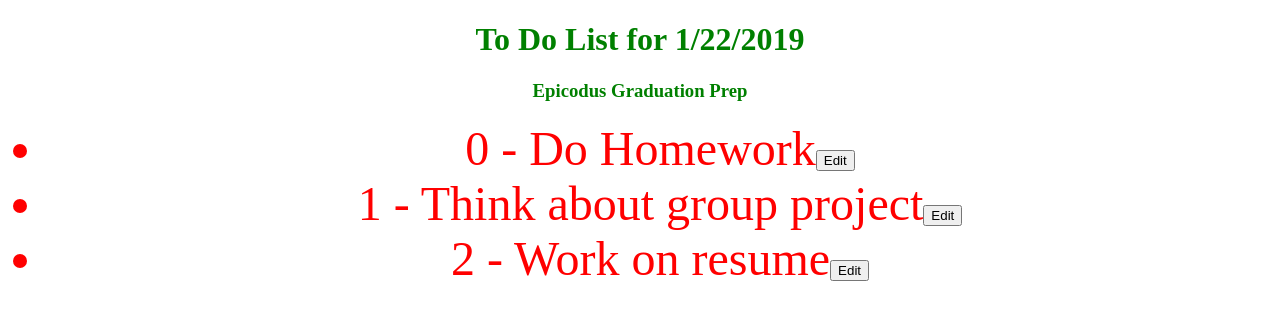
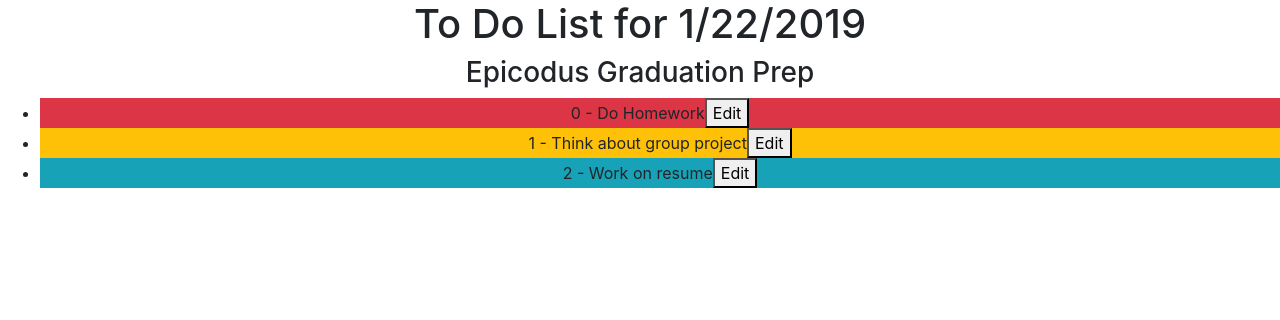
Before and after one commit to paigewilliams/to-do-angular, an Angular app: page / in a window 1280 px wide. Shown: the top 320 px of the page. Built offline with nearby package versions, Linux system fonts and the light colour scheme.

Commit message:
Add bootstrap styling based on priority.

```diff
--- a/package.json
+++ b/package.json
@@ -21,6 +21,7 @@
     "@angular/platform-browser": "^5.2.0",
     "@angular/platform-browser-dynamic": "^5.2.0",
     "@angular/router": "^5.2.0",
+    "bootstrap": "^4.2.1",
     "core-js": "^2.4.1",
     "rxjs": "^5.5.6",
     "zone.js": "^0.8.19"
--- a/src/app/app.component.css
+++ b/src/app/app.component.css
@@ -1,12 +1,16 @@
 .main {
   text-align: center;
-  color: green;
+
 }
 
-.red {
+/* .red {
   color: red;
 }
 
 .big {
-  font-size: 3em;
+  font-size: 2em;
 }
+
+button {
+  margin-left: 0.5em;
+} */
--- a/src/app/app.component.html
+++ b/src/app/app.component.html
@@ -3,6 +3,6 @@
   <h1>To Do List for {{month}}/{{day}}/{{year}}</h1>
   <h3>{{currentFocus}}</h3>
   <ul>
-    <li *ngFor="let task of tasks; let i=index; let hello=even;" [class.big]="getBig()" [class.red]="isRed">{{i}} - {{task.description}}<button (click)="editTask()">Edit</button></li>
+    <li *ngFor="let task of tasks; let k=index; let hello=even;" [class]="getBig(task)">{{k}} - {{task.description}}<button (click)="editTask(task)">Edit</button></li>
   </ul>
 </div>
--- a/src/app/app.component.ts
+++ b/src/app/app.component.ts
@@ -14,22 +14,26 @@ export class AppComponent {
   year: number = this.currentTime.getFullYear();
 
   tasks: Task[] = [
-    new Task('Do Homework'),
-    new Task('Think about group project'),
-    new Task('Work on resume')
+    new Task('Do Homework', 1),
+    new Task('Think about group project', 2),
+    new Task('Work on resume', 3)
   ]
 
-  editTask(){
-    this.tasks[0].description = "hello";
-    console.log("red is ", this.isRed);
-    setInterval(() => {
-      this.isRed = !this.isRed;
-      console.log("red is ", this.isRed);
-    }, 500);
+  editTask(task){
+    console.log("task", task);
+    task.description += "+";
   }
 
   isRed = true;
-  getBig() {
-    return true;
+  getBig(task) {
+    if(task.priority == 1 ){
+      return "bg-danger";
     }
+    if(task.priority == 2){
+      return "bg-warning";
+    }
+    else {
+      return "bg-info";
+    }
+  }
 }
--- a/src/app/models/task.model.ts
+++ b/src/app/models/task.model.ts
@@ -1,5 +1,5 @@
 export class Task {
   public done: boolean = false;
-  constructor(public description: string) {
+  constructor(public description: string, public priority: number) {
     }
 }
```
Also changed, not shown: .angular-cli.json, 1 other file (tests, documents, lock files or other folders).
